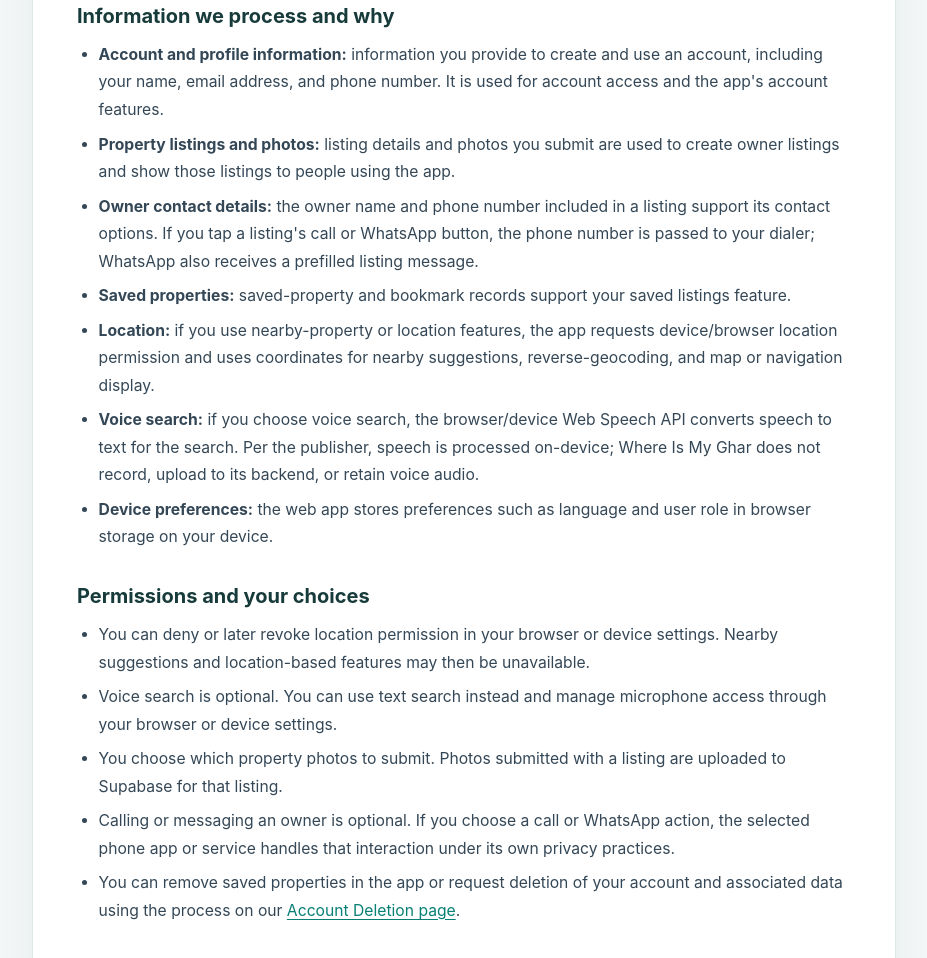
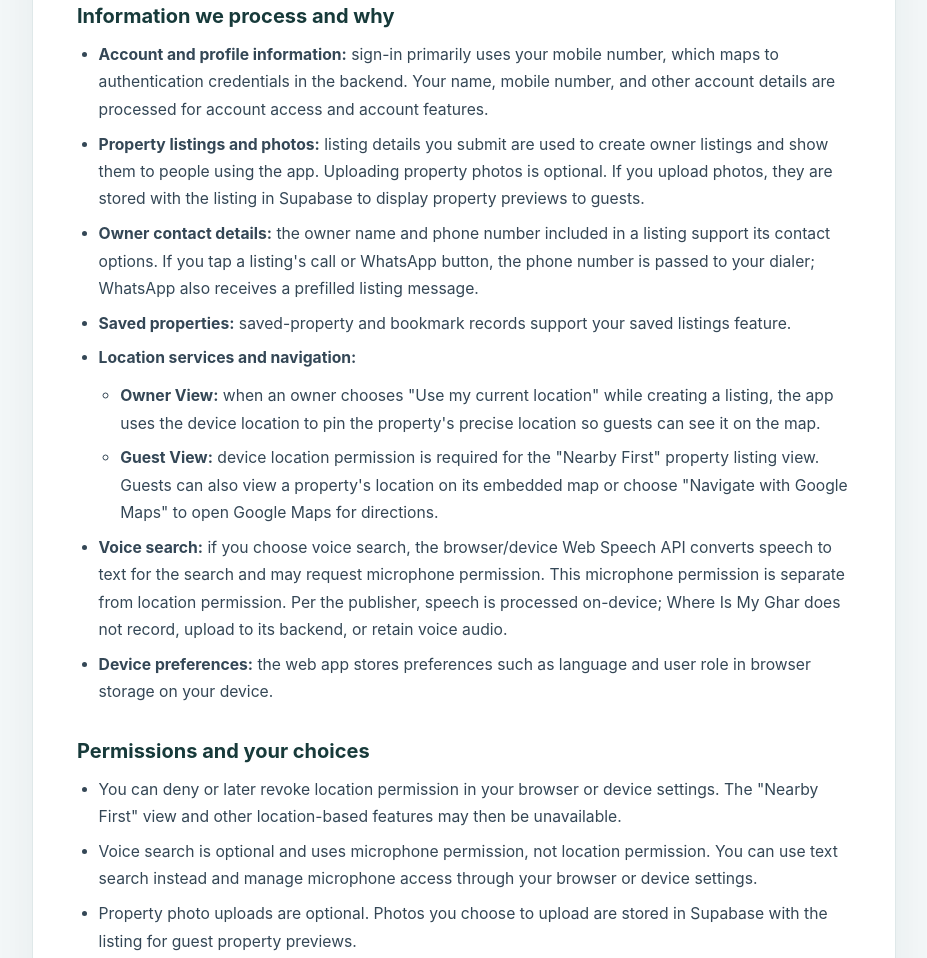
Before and after one commit to whereismyghar/Where-is-My-Ghar, a plain HTML site: page privacy-policy/index.html in a window 1280 px wide. Shown: the part 494-1452 px from the top of the page, without its empty margins (176-1103 px from the left). Drawn offline with Linux system fonts and the light colour scheme.

Commit message:
Clarify privacy policy app functionality
Co-authored-by: Copilot <223556219+Copilot@users.noreply.github.com>

```diff
--- a/privacy-policy/index.html
+++ b/privacy-policy/index.html
@@ -42,14 +42,16 @@
         <h2>Information we process and why</h2>
         <ul>
           <li>
-            <strong>Account and profile information:</strong> information you provide to
-            create and use an account, including your name, email address, and phone number.
-            It is used for account access and the app's account features.
+            <strong>Account and profile information:</strong> sign-in primarily uses your
+            mobile number, which maps to authentication credentials in the backend. Your
+            name, mobile number, and other account details are processed for account access
+            and account features.
           </li>
           <li>
-            <strong>Property listings and photos:</strong> listing details and photos you
-            submit are used to create owner listings and show those listings to people using
-            the app.
+            <strong>Property listings and photos:</strong> listing details you submit are
+            used to create owner listings and show them to people using the app. Uploading
+            property photos is optional. If you upload photos, they are stored with the
+            listing in Supabase to display property previews to guests.
           </li>
           <li>
             <strong>Owner contact details:</strong> the owner name and phone number included
@@ -62,15 +64,27 @@
             your saved listings feature.
           </li>
           <li>
-            <strong>Location:</strong> if you use nearby-property or location features, the
-            app requests device/browser location permission and uses coordinates for nearby
-            suggestions, reverse-geocoding, and map or navigation display.
+            <strong>Location services and navigation:</strong>
+            <ul>
+              <li>
+                <strong>Owner View:</strong> when an owner chooses "Use my current location"
+                while creating a listing, the app uses the device location to pin the
+                property's precise location so guests can see it on the map.
+              </li>
+              <li>
+                <strong>Guest View:</strong> device location permission is required for the
+                "Nearby First" property listing view. Guests can also view a property's
+                location on its embedded map or choose "Navigate with Google Maps" to open
+                Google Maps for directions.
+              </li>
+            </ul>
           </li>
           <li>
             <strong>Voice search:</strong> if you choose voice search, the browser/device
-            Web Speech API converts speech to text for the search. Per the publisher, speech
-            is processed on-device; Where Is My Ghar does not record, upload to its backend,
-            or retain voice audio.
+            Web Speech API converts speech to text for the search and may request microphone
+            permission. This microphone permission is separate from location permission.
+            Per the publisher, speech is processed on-device; Where Is My Ghar does not
+            record, upload to its backend, or retain voice audio.
           </li>
           <li>
             <strong>Device preferences:</strong> the web app stores preferences such as
@@ -84,15 +98,17 @@
         <ul>
           <li>
             You can deny or later revoke location permission in your browser or device
-            settings. Nearby suggestions and location-based features may then be unavailable.
+            settings. The "Nearby First" view and other location-based features may then be
+            unavailable.
           </li>
           <li>
-            Voice search is optional. You can use text search instead and manage microphone
-            access through your browser or device settings.
+            Voice search is optional and uses microphone permission, not location
+            permission. You can use text search instead and manage microphone access through
+            your browser or device settings.
           </li>
           <li>
-            You choose which property photos to submit. Photos submitted with a listing are
-            uploaded to Supabase for that listing.
+            Property photo uploads are optional. Photos you choose to upload are stored in
+            Supabase with the listing for guest property previews.
           </li>
           <li>
             Calling or messaging an owner is optional. If you choose a call or WhatsApp
@@ -117,7 +133,7 @@
           </li>
           <li>
             <strong>OpenStreetMap Nominatim</strong> receives location coordinates for
-            reverse-geocoding and city suggestions.
+            location-based city suggestions.
           </li>
           <li>
             <strong>Google Maps</strong> receives location data when a map or navigation
```
